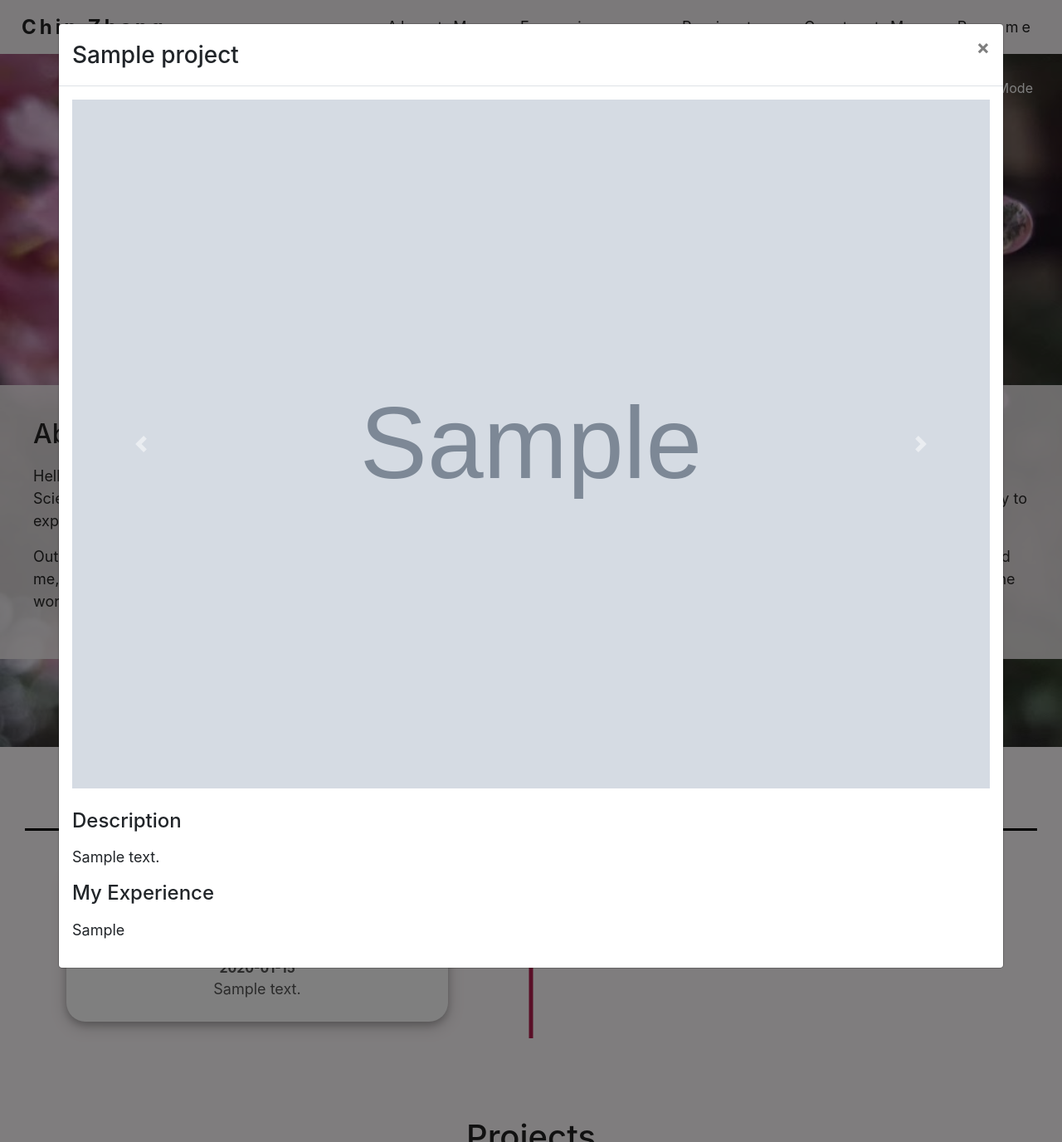
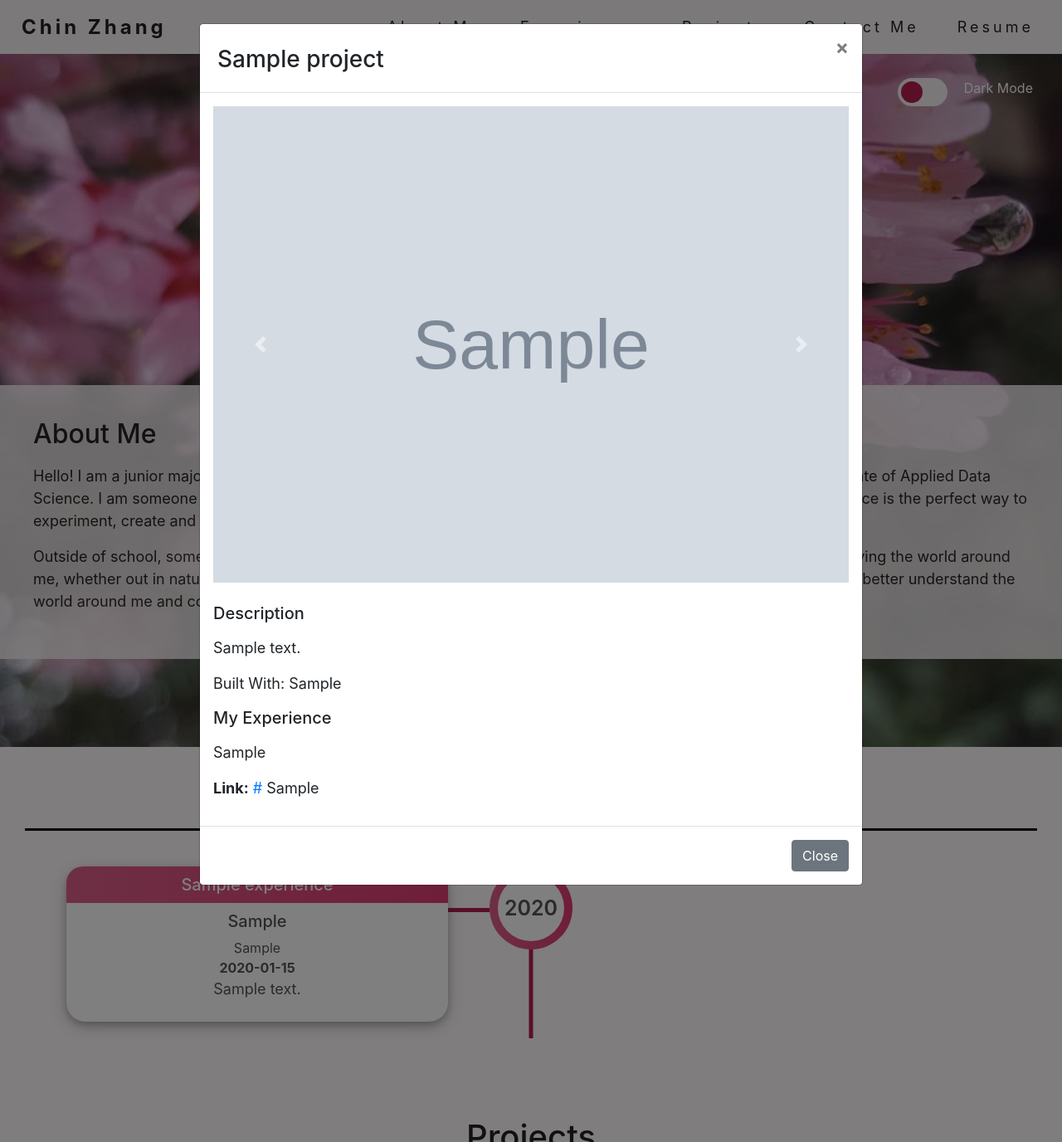
Before and after one commit to ChinZhang/portfolio, a Django app: page /home/ in a window 1280 px wide, after a click on "More information". Shown: the whole page at 83% size. Run offline with Django 3.2, Linux system fonts and the light colour scheme; tables that the repository leaves empty hold one stand-in row (values such as "Sample post"); grey boxes marked "Sample" are stand-in pictures; some libraries are stand-ins or nearby versions.

Commit message:
Added links to project modal and changed model

```diff
--- a/portfolio/project/models.py
+++ b/portfolio/project/models.py
@@ -6,7 +6,10 @@ class Project(models.Model):
     title = models.TextField()
     description = models.TextField(default='')
     experience = models.TextField(default='')
-    link = models.URLField(blank=True)
+    github_link = models.URLField(blank=True)
+    project_link = models.URLField(blank=True)
+    github_icon = models.TextField(blank=True)
+    disclaimer = models.TextField(blank=True)
     technology = models.TextField(default='')
     year = models.IntegerField(default='')
     image = models.ImageField(blank=True, default='', upload_to='static/resources/project_images')
--- a/portfolio/static/css/main.css
+++ b/portfolio/static/css/main.css
@@ -105,7 +105,7 @@ footer .jumbotron {
     color: white;
 }
 .btn:focus {
-    box-shadow: 0 4px 8px 0 rgba(0, 0, 0, 0.2), 0 6px 20px 0 rgba(0, 0, 0, 0.10);
+    box-shadow: none;
 }
 
 .btn:active, .btn:hover {
--- a/portfolio/static/css/project.css
+++ b/portfolio/static/css/project.css
@@ -47,3 +47,15 @@ h1 {
     background-color: white;
     border-top: none;
 }
+
+.github-icon {
+    color: var(--icon-color);
+    font-size: 33px;
+    padding-right: 5px;
+    text-decoration: none;
+}
+
+.github-icon:hover {
+    color: var(--hover-button-color);
+    text-decoration: none;
+}
--- a/portfolio/templates/project_modal.html
+++ b/portfolio/templates/project_modal.html
@@ -7,10 +7,13 @@
 <body>
 
 <div class="modal fade" id="projectModal{{ project.id }}" tabindex="-1" role="dialog" aria-hidden="true">
-        <div class="modal-dialog modal-xl" role="document">
+        <div class="modal-dialog modal-lg" role="document">
             <div class="modal-content">
                 <div class="modal-header modal-color">
-                    <span class="modal-title h3">{{ project.title }}</span>
+                    <span class="modal-title h3">
+                        <a href="{{ project.github_link }}" target="blank" class="{{ project.github_icon }} github-icon"></a>
+                        {{ project.title }}
+                    </span>
                     <button type="button" class="close" data-dismiss="modal" aria-label="Close">
                         <span aria-hidden="true">&times;</span>
                     </button>
@@ -39,11 +42,19 @@
                         </a>
                     </div>
                     <div class="text-container">
-                        <h4>Description</h4>
+                        <h5>Description</h5>
                         <p>{{ project.description|linebreaks }}</p>
-                        <h4>My Experience</h4>
+                        <p>Built With: {{ project.technology }}</p>
+                        <h5>My Experience</h5>
                         <p>{{ project.experience|linebreaks }}</p>
+                        <p><b>Link:</b>
+                            <a href="{{ project.project_link }}">{{ project.project_link }}</a>
+                            {{ project.disclaimer }}
+                        </p>
                     </div>
+                </div>
+                <div class="modal-footer">
+                    <button type="button" class="btn btn-secondary" data-dismiss="modal">Close</button>
                 </div>
             </div>
         </div>
```
Also changed, not shown: portfolio/project/migrations/0008_auto_20211021_1622.py (added), portfolio/project/migrations/0009_auto_20211021_1623.py (added), portfolio/project/migrations/0010_project_disclaimer.py (added).
